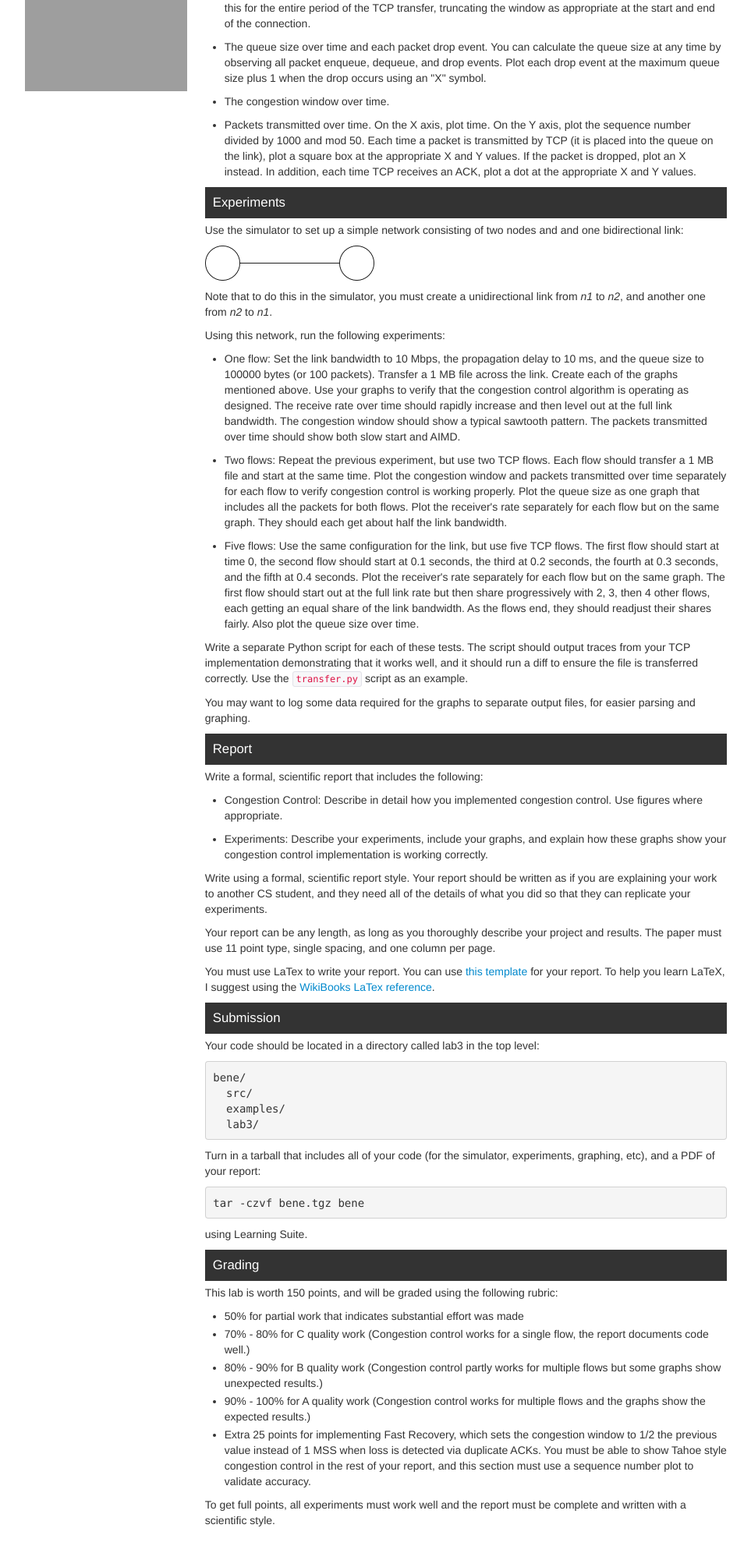
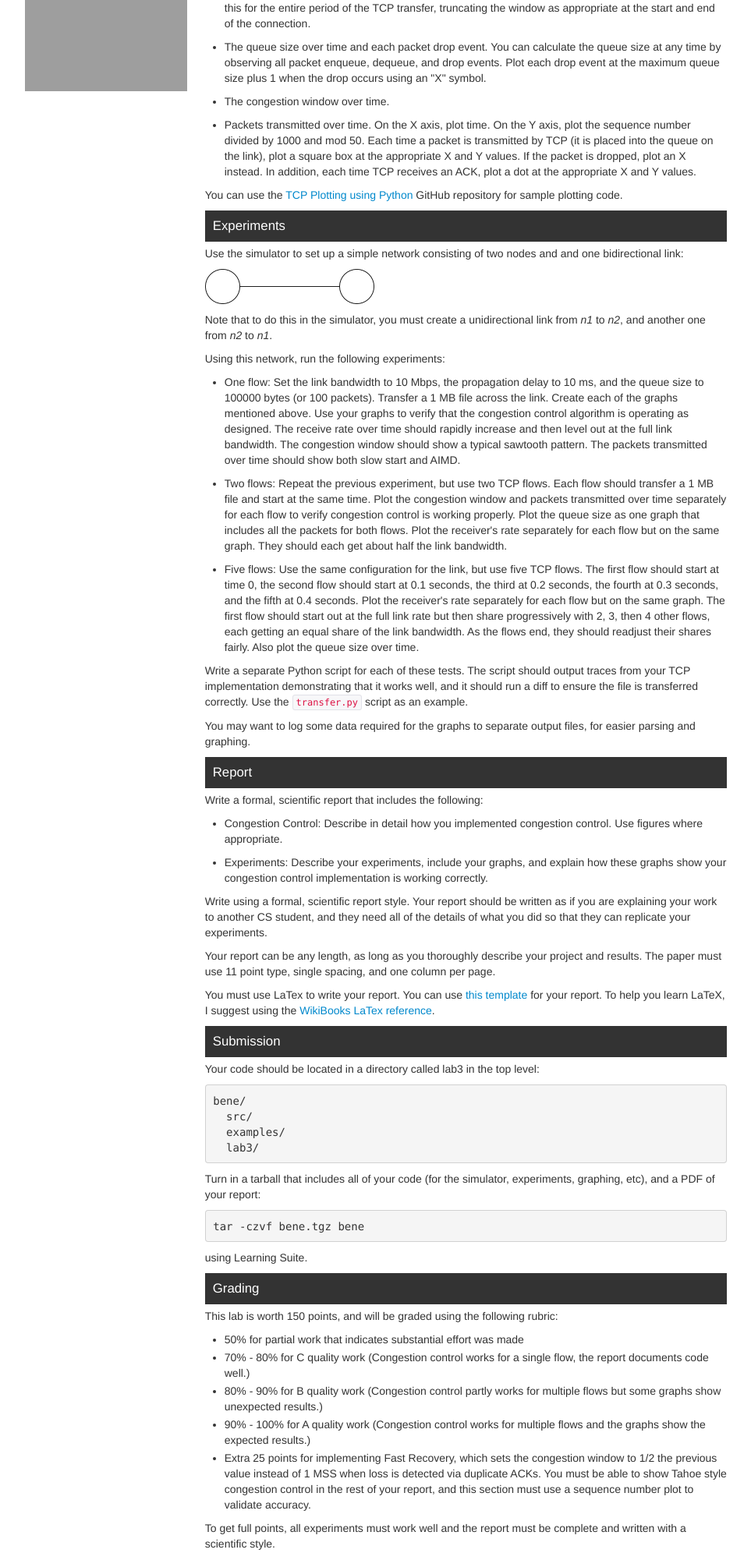
Before and after one commit to zappala/cs460, a Flask app: page /winter-2014/labs/congestion-control in a window 1280 px wide. Shown: the part 620-2612 px from the top of the page at 78% size, without its empty margins (158-1121 px from the left). Before the commit the page ends 2578 px from the top, so only its background shows below. Run offline with Flask 2, Linux system fonts and the light colour scheme; some libraries are stand-ins or nearby versions; grey boxes are pictures that could not be loaded.

Commit message:
Updated lab spec with pointer to plotting code

```diff
--- a/templates/winter-2014/labs/congestion-control.html
+++ b/templates/winter-2014/labs/congestion-control.html
@@ -57,6 +57,10 @@ Create scripts that can produce the following types of graphs:
   link), plot a square box at the appropriate X and Y values. If the
   packet is dropped, plot an X instead. In addition, each time TCP
   receives an ACK, plot a dot at the appropriate X and Y values.
+
+You can use the [TCP Plotting using
+Python](https://github.com/zappala/python-plotting-tcp) GitHub
+repository for sample plotting code.
 
 ## Experiments
 
```
